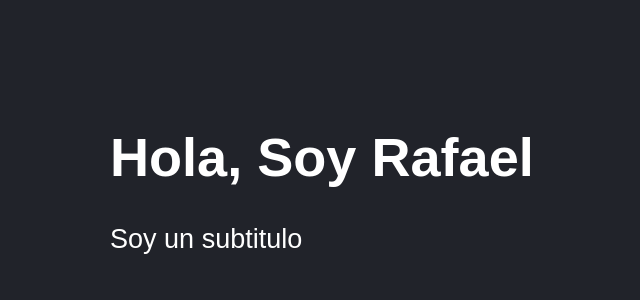
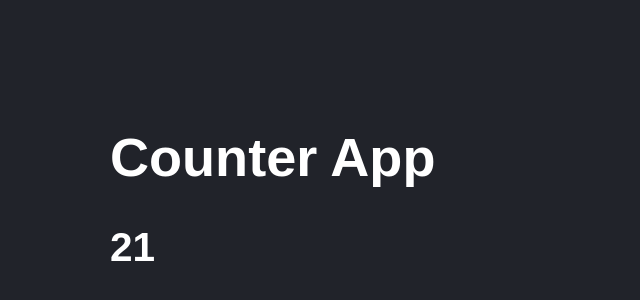
Before and after one commit to rafaseros/counter-react-app, a React (Create React App) app: page / in a window 1280 px wide. Shown: the part 58-358 px from the top of the page, without its empty margins (38-678 px from the left). Built offline with nearby package versions, Linux system fonts and the light colour scheme.

Commit message:
Easy homework

```diff
--- /dev/null
+++ b/src/counterApp.jsx
@@ -0,0 +1,17 @@
+import React from 'react';
+import PropTypes from 'prop-types'
+
+const CounterApp = ({value}) => {
+  return (
+    <>
+      <h1>Counter App</h1>
+      <h2>{value}</h2>
+    </>
+  );
+};
+
+CounterApp.propTypes = {
+    value : PropTypes.number
+}
+
+export default CounterApp;
--- a/src/index.js
+++ b/src/index.js
@@ -1,8 +1,10 @@
 import React from 'react';
 import ReactDOM from 'react-dom';
 import './index.css';
-import App from './app';
+// import App from './app';
+import CounterApp from './counterApp'
+
 
 const divRoot = document.querySelector('#app');
 
-ReactDOM.render(<App saludo="Hola, Soy Rafael" />, divRoot);
+ReactDOM.render(<CounterApp value={21} />, divRoot);
```
